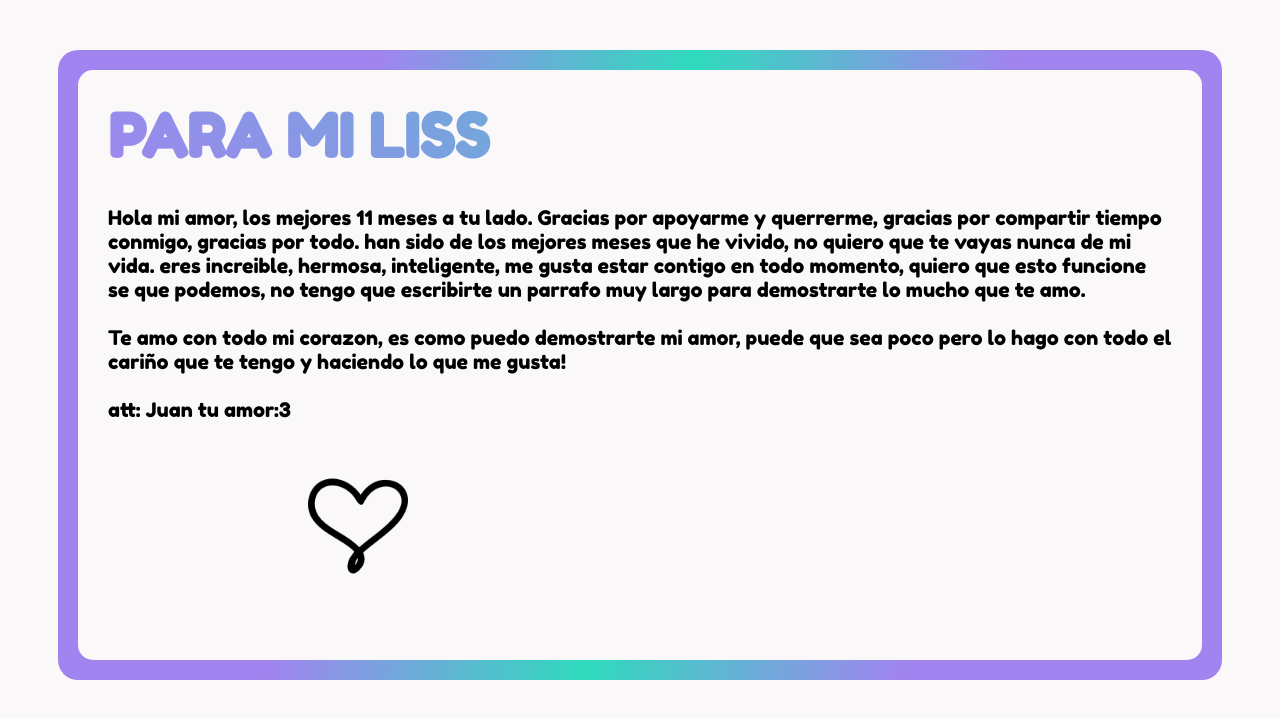
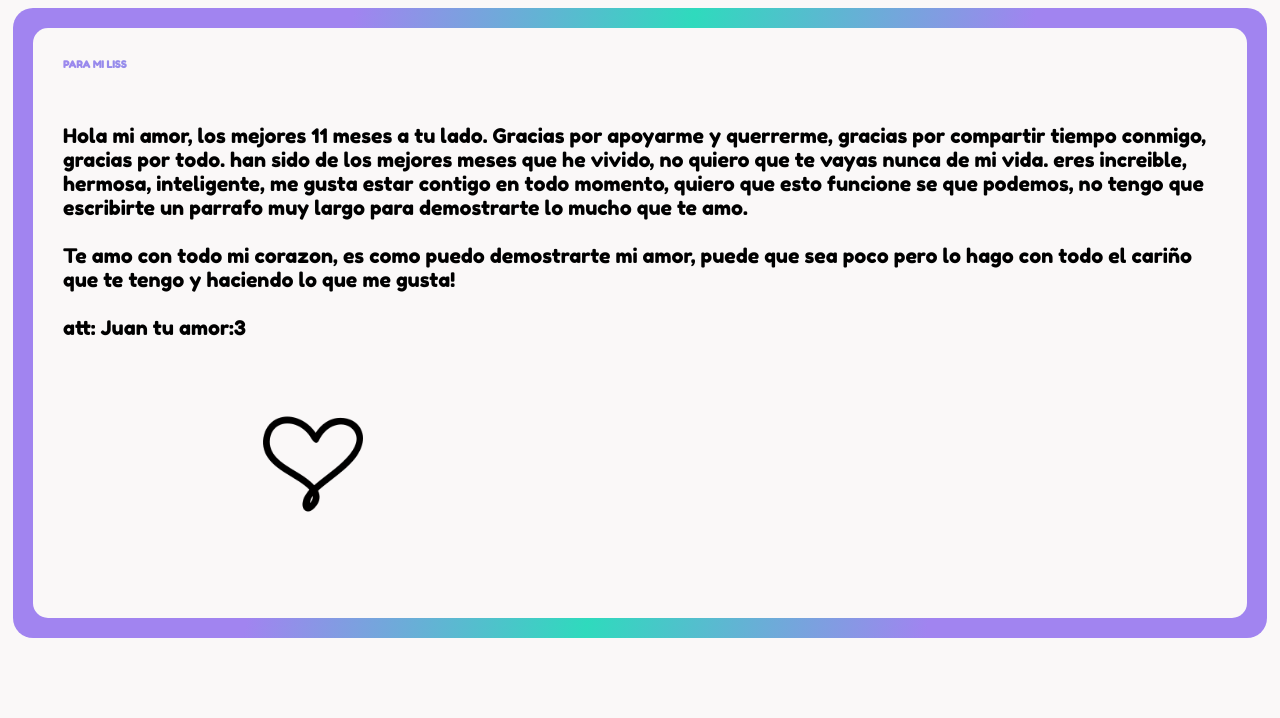
Before and after one commit to Juancho261/Web, a plain HTML site: page index.html in a window 1280 px wide. Drawn offline with Linux system fonts and the light colour scheme.

Commit message:
Update style.css

```diff
--- a/style.css
+++ b/style.css
@@ -13,7 +13,7 @@
 
   h1 {
     margin: 0;
-    font-size: 6rem;
+    font-size: 1rem;
     text-transform: uppercase;
   }
 
@@ -40,7 +40,7 @@
     background-repeat: repeat;
     border-radius: 2rem;
     padding: 2rem;
-    margin: 5rem;
+    margin: 0.5rem;
   }
 
   @keyframes gradient {
```
